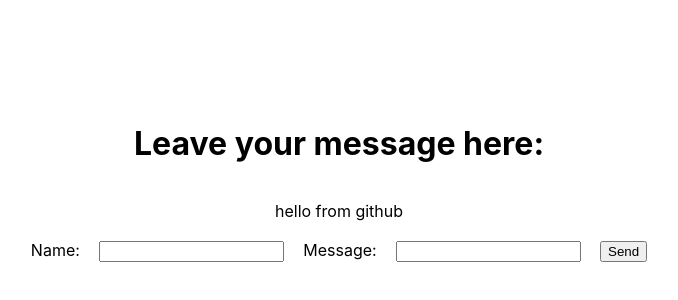
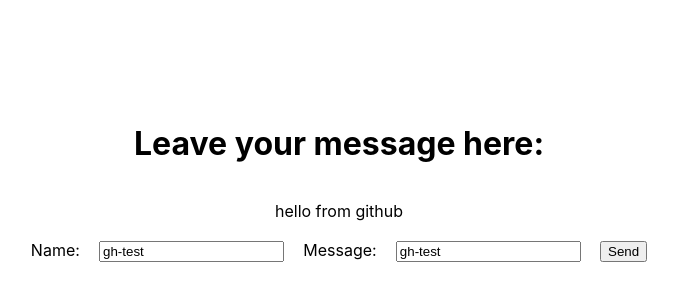
Before and after one commit to prernatripathyHT/react-serverless-app, a React (Create React App) app: page / in a window 1280 px wide. Shown: the part 132-432 px from the top of the page, without its empty margins (301-979 px from the left). Built offline with nearby package versions, Linux system fonts and the light colour scheme.

Commit message:
serverless 2

```diff
--- a/src/Form.js
+++ b/src/Form.js
@@ -5,8 +5,8 @@ export default class Form extends Component {
   constructor(props) {
     super(props);
     this.state = {
-      name: '',
-      message: '',
+      name: 'gh-test',
+      message: 'gh-test',
     };
     this.handleSubmit = this.handleSubmit.bind(this);
     this.handleChange = this.handleChange.bind(this);
```
